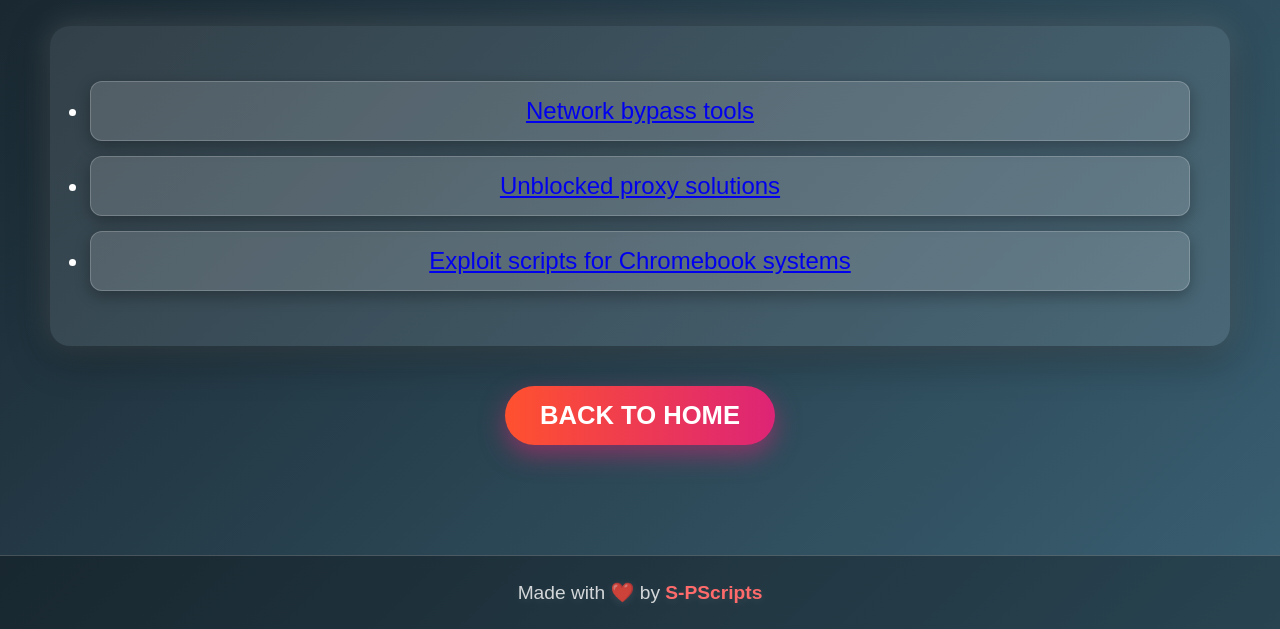
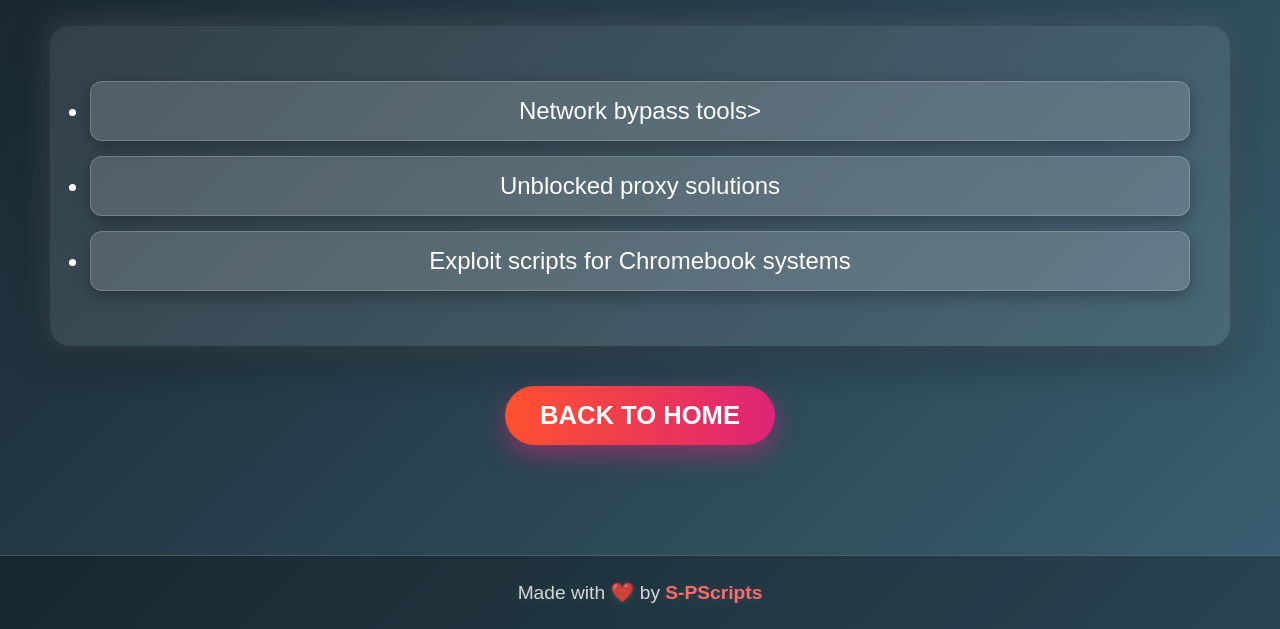
Before and after one commit to S-PScripts/chromebook-utilities, a plain HTML site: page exploits.html in a window 1280 px wide. Shown: the part 197-826 px from the top of the page. Drawn offline with Linux system fonts and the light colour scheme; files whose address does not match are found by name.

Commit message:
Update exploits.html

```diff
--- a/exploits.html
+++ b/exploits.html
@@ -19,9 +19,9 @@
 
         <section>
             <ul>
-                <li><a href="javascript:alert('so yea this website isnt done yet');">Network bypass tools</a></li>
-                <li><a href="javascript:alert('so yea this website isnt done yet');">Unblocked proxy solutions</a></li>
-                <li><a href="javascript:alert('so yea this website isnt done yet');">Exploit scripts for Chromebook systems</a></li>
+                <li>Network bypass tools></li>
+                <li>Unblocked proxy solutions</li>
+                <li>Exploit scripts for Chromebook systems</li>
             </ul>
         </section>
 
```
